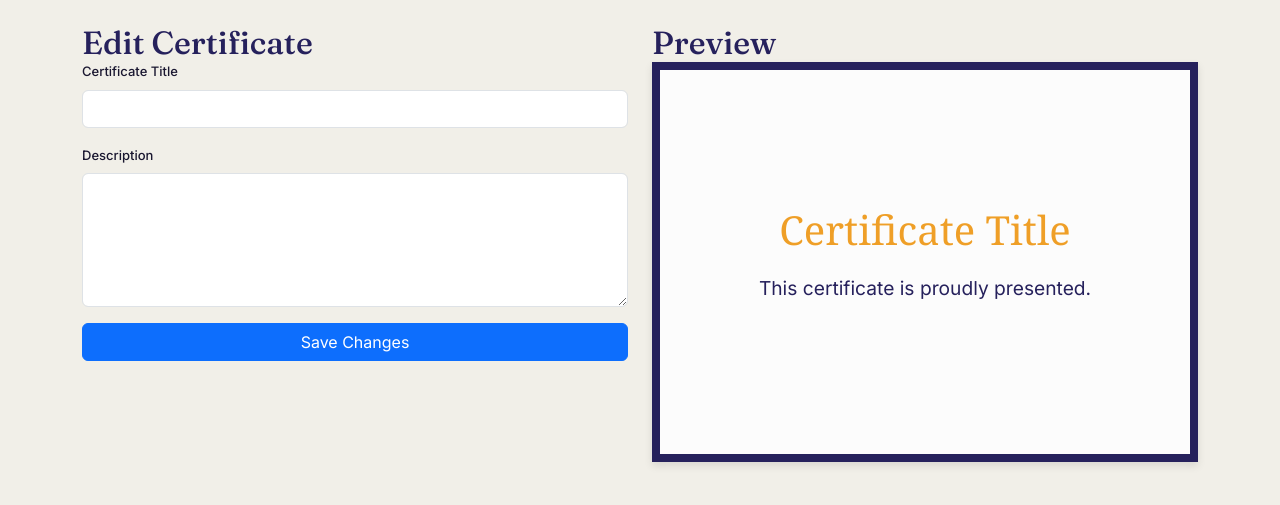
After one commit to manya512/Ascend, a Flask app: template myapp/templates/edit_certificate.html in a window 1280 px wide. The commit adds this page. Shown: the top 505 px of the page. Run offline with Flask 3, Linux system fonts and the light colour scheme; the template is opened without the code that fills it, so the values that code supplies are empty.

Commit message:
Add edit/delete for certificates

```diff
--- a/myapp/app.py
+++ b/myapp/app.py
@@ -122,6 +122,40 @@ def certificates_list():
     certificates = Certificate.query.filter_by(institution_id=current_user.id).order_by(Certificate.created_at.desc()).all()
     return render_template('certificates_list.html', certificates=certificates, user=current_user)
 
+@app.route('/certificates/<int:cert_id>/edit', methods=['GET', 'POST'])
+@login_required
+def edit_certificate(cert_id):
+    if current_user.role != 'institution':
+        return redirect(url_for('dashboard'))
+
+    cert = Certificate.query.get(cert_id)
+    if not cert or cert.institution_id != current_user.id:
+        return redirect(url_for('certificates_list'))
+
+    if request.method == 'POST':
+        cert.title = request.form.get('title')
+        cert.description = request.form.get('description')
+        db.session.commit()
+        flash('Certificate updated successfully!')
+        return redirect(url_for('certificates_list'))
+
+    return render_template('edit_certificate.html', user=current_user, certificate=cert)
+
+@app.route('/certificates/<int:cert_id>/delete', methods=['POST'])
+@login_required
+def delete_certificate(cert_id):
+    if current_user.role != 'institution':
+        return redirect(url_for('dashboard'))
+
+    cert = Certificate.query.get(cert_id)
+    if not cert or cert.institution_id != current_user.id:
+        return redirect(url_for('certificates_list'))
+
+    db.session.delete(cert)
+    db.session.commit()
+    flash('Certificate deleted successfully!')
+    return redirect(url_for('certificates_list'))
+
 
 @app.route('/logout')
 @login_required
--- a/myapp/templates/certificates_list.html
+++ b/myapp/templates/certificates_list.html
@@ -16,6 +16,12 @@
                             <h5 class="card-title" style="color: #ef9f27; font-family: Georgia, serif;">{{ cert.title }}</h5>
                             <h6 class="card-subtitle mb-2 text-muted">Created: {{ cert.created_at.strftime('%Y-%m-%d') if cert.created_at else 'Unknown' }}</h6>
                             <p class="card-text">{{ cert.description }}</p>
+                            <div class="mt-3 d-flex gap-2">
+                                <a href="{{ url_for('edit_certificate', cert_id=cert.id) }}" class="btn btn-sm btn-outline-primary">Edit</a>
+                                <form action="{{ url_for('delete_certificate', cert_id=cert.id) }}" method="POST" onsubmit="return confirm('Are you sure you want to delete this certificate?');">
+                                    <button type="submit" class="btn btn-sm btn-outline-danger">Delete</button>
+                                </form>
+                            </div>
                         </div>
                     </div>
                 </div>
--- /dev/null
+++ b/myapp/templates/edit_certificate.html
@@ -0,0 +1,64 @@
+{% extends "base.html" %}
+
+{% block content %}
+<div class="container mt-4">
+    <div class="d-flex gap-4">
+        <div class="w-100">
+            <h2>Edit Certificate</h2>
+            <form action="{{ url_for('edit_certificate', cert_id=certificate.id) }}" method="POST">
+                <div class="mb-3">
+                    <label for="title" class="form-label">Certificate Title</label>
+                    <input type="text" class="form-control" id="title" name="title" required oninput="updatePreview()" value="{{ certificate.title }}">
+                </div>
+                <div class="mb-3">
+                    <label for="description" class="form-label">Description</label>
+                    <textarea class="form-control" id="description" name="description" rows="5">{{ certificate.description }}</textarea>
+                </div>
+                <div class="d-flex justify-content-end">
+                    <button type="submit" class="btn btn-primary">Save Changes</button>
+                </div>
+            </form>
+        </div>
+
+        <div class="w-100">
+            <h2>Preview</h2>
+            <div id="certificate-preview" style="
+                border: 8px solid #26215c;
+                padding: 40px;
+                text-align: center;
+                background-color: #fcfcfc;
+                box-shadow: 0 4px 8px rgba(0,0,0,0.1);
+                min-height: 400px;
+                display: flex;
+                flex-direction: column;
+                justify-content: center;
+            ">
+                <h1 id="preview-title" style="
+                    color: #ef9f27;
+                    font-family: Georgia, serif;
+                    font-size: 2.5rem;
+                    margin-bottom: 20px;
+                ">{{ certificate.title or 'Certificate Title' }}</h1>
+
+                <p style="
+                    color: #26215c;
+                    font-size: 1.2rem;
+                ">This certificate is proudly presented.</p>
+            </div>
+        </div>
+    </div>
+</div>
+
+<script>
+function updatePreview() {
+    var titleInput = document.getElementById('title').value;
+    var previewTitle = document.getElementById('preview-title');
+
+    if (titleInput.trim() === '') {
+        previewTitle.innerText = 'Certificate Title';
+    } else {
+        previewTitle.innerText = titleInput;
+    }
+}
+</script>
+{% endblock %}
```
